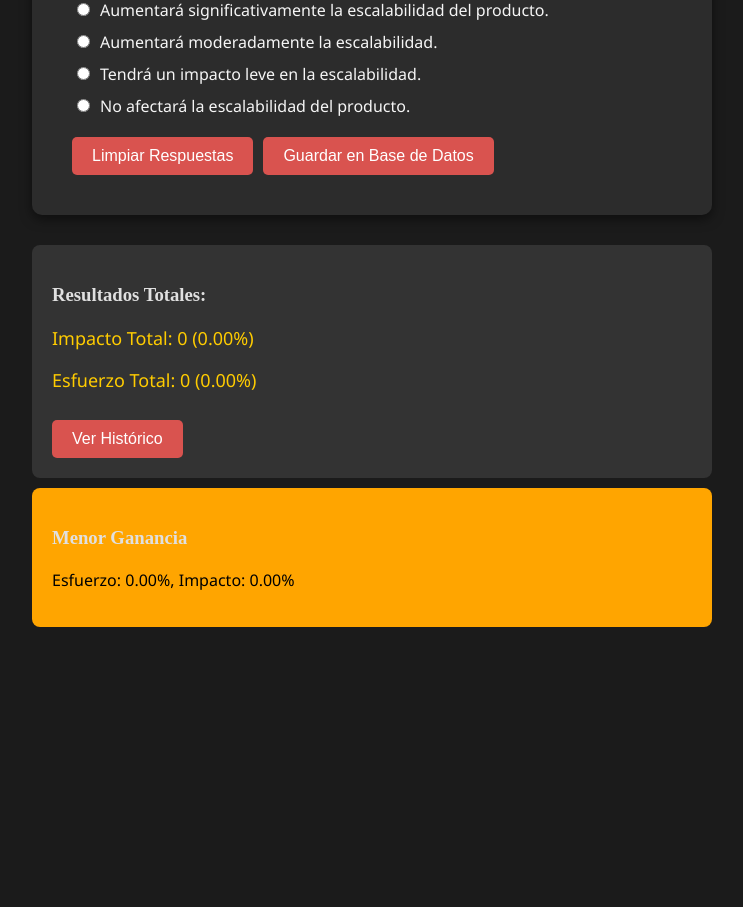
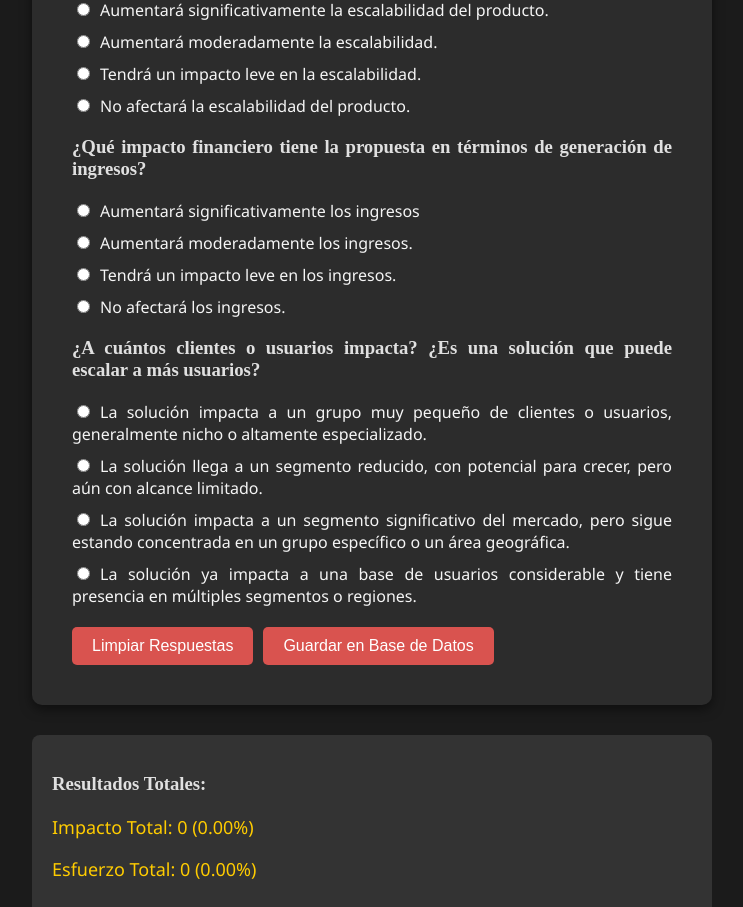
Before and after one commit to CarlosBD1988/matriz-impacto-app, a React (Create React App) app: page /formulario in a window 1280 px wide. Shown: the part 2040-2947 px from the top of the page, without its empty margins (268-1011 px from the left). Before the commit the page ends 2677 px from the top, so only its background shows below. Built offline with nearby package versions, Linux system fonts and the light colour scheme.

Commit message:
Add new question.

```diff
--- a/src/preguntas.js
+++ b/src/preguntas.js
@@ -98,6 +98,26 @@ const preguntas = [
         { texto: "Tendrá un impacto leve en la escalabilidad.", impacto: 1, esfuerzo: 0 },
         { texto: "No afectará la escalabilidad del producto.", impacto: 0, esfuerzo: 4 },
       ],
+    },
+    {
+      id: 11,
+      texto: "¿Qué impacto financiero tiene la propuesta en términos de generación de ingresos?",
+      opciones: [
+        { texto: "Aumentará significativamente los ingresos", impacto: 3, esfuerzo: 0 },
+        { texto: "Aumentará moderadamente los ingresos.", impacto: 2, esfuerzo: 0 },
+        { texto: "Tendrá un impacto leve en los ingresos.", impacto: 1, esfuerzo: 0 },
+        { texto: "No afectará los ingresos.", impacto: 0, esfuerzo: 0 },
+      ],
+    },
+    {
+      id: 12,
+      texto: "¿A cuántos clientes o usuarios impacta? ¿Es una solución que puede escalar a más usuarios?",
+      opciones: [
+        { texto: "La solución impacta a un grupo muy pequeño de clientes o usuarios, generalmente nicho o altamente especializado.", impacto: 0, esfuerzo: 0 },
+        { texto: "La solución llega a un segmento reducido, con potencial para crecer, pero aún con alcance limitado.", impacto: 1, esfuerzo: 0 },
+        { texto: "La solución impacta a un segmento significativo del mercado, pero sigue estando concentrada en un grupo específico o un área geográfica.", impacto: 2, esfuerzo: 0 },
+        { texto: "La solución ya impacta a una base de usuarios considerable y tiene presencia en múltiples segmentos o regiones.", impacto: 3, esfuerzo: 0 },
+      ],
     }
 
   ];
```
